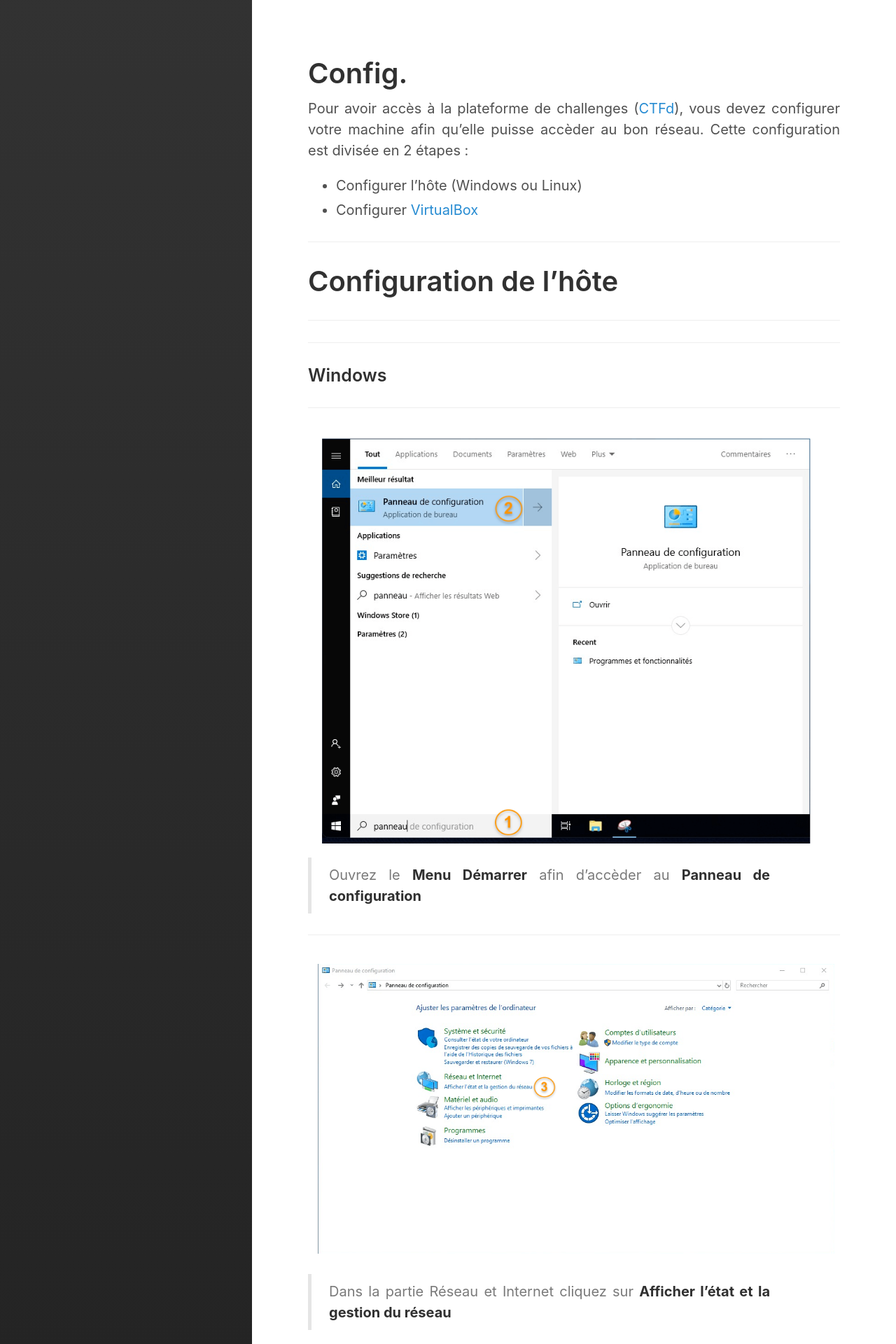
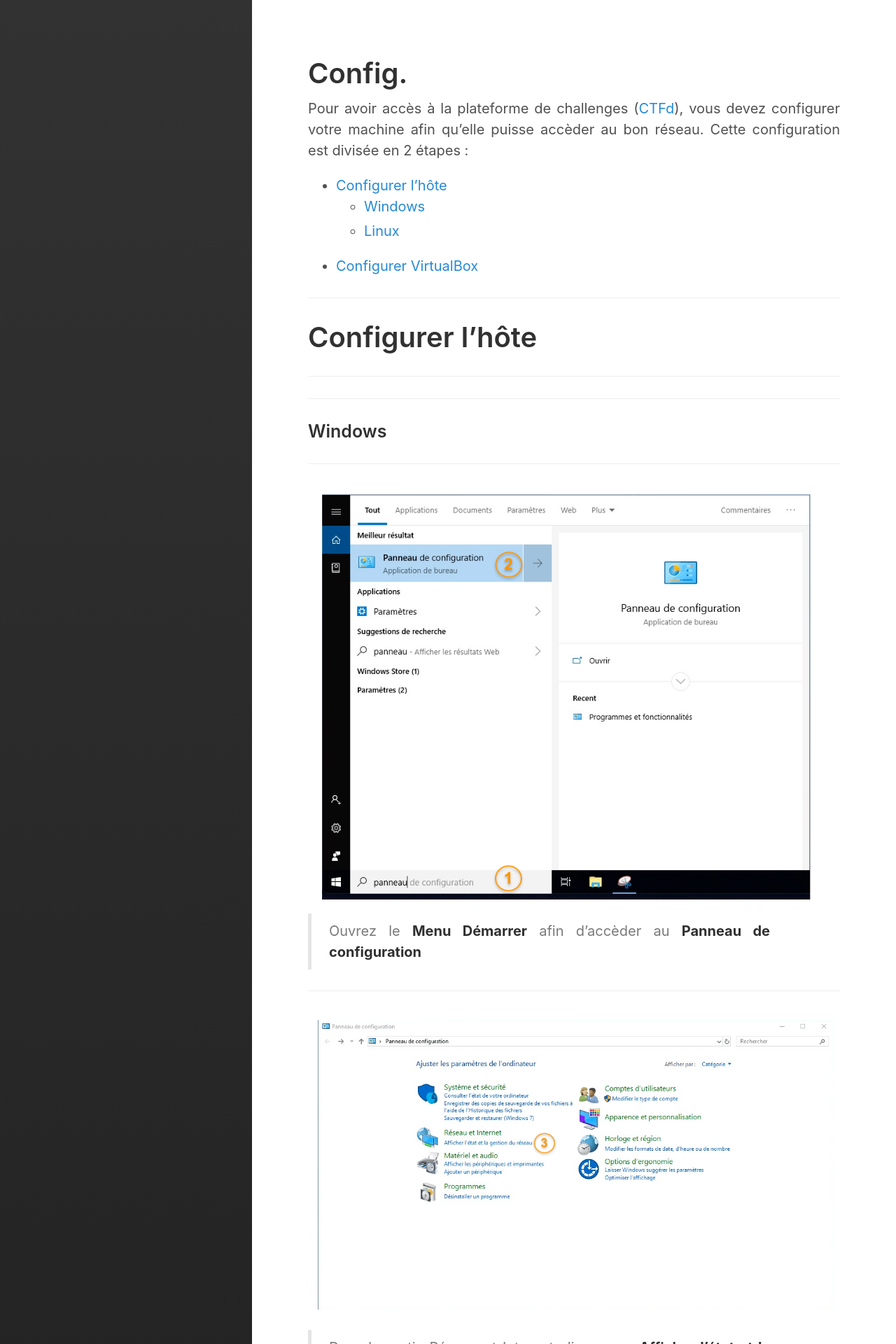
Before and after one commit to TeamCryptis/www, a Jekyll site: the page built from config.md, in a window 1280 px wide. Shown: the top 1920 px of the page at 70% size. Built offline with Jekyll 4.4.1, drawn with Linux system fonts in a browser that asks for light colours.

Commit message:
Ajout d'un menu

```diff
--- a/config.md
+++ b/config.md
@@ -6,11 +6,13 @@ sidebar_link: true
 
 Pour avoir accès à la plateforme de challenges ([CTFd](https://github.com/CTFd/CTFd)), vous devez configurer votre machine afin qu'elle puisse accèder au bon réseau.
 Cette configuration est divisée en 2 étapes :
-* Configurer l'hôte (Windows ou Linux)
-* Configurer [VirtualBox](https://virtualbox.org)
+* [Configurer l'hôte](#configurer-l'hôte)
+  - [Windows](#windows)
+  - [Linux](#linux)
+* [Configurer VirtualBox](#configurer-virtualbox)
 
 ---
-# Configuration de l'hôte
+# Configurer l'hôte
 ---
 
 ---
```
